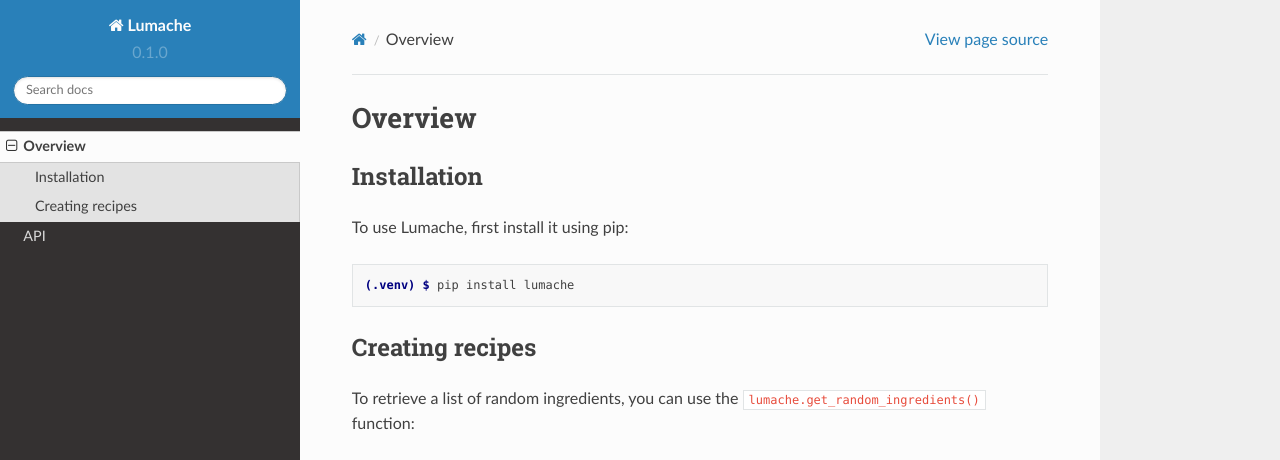
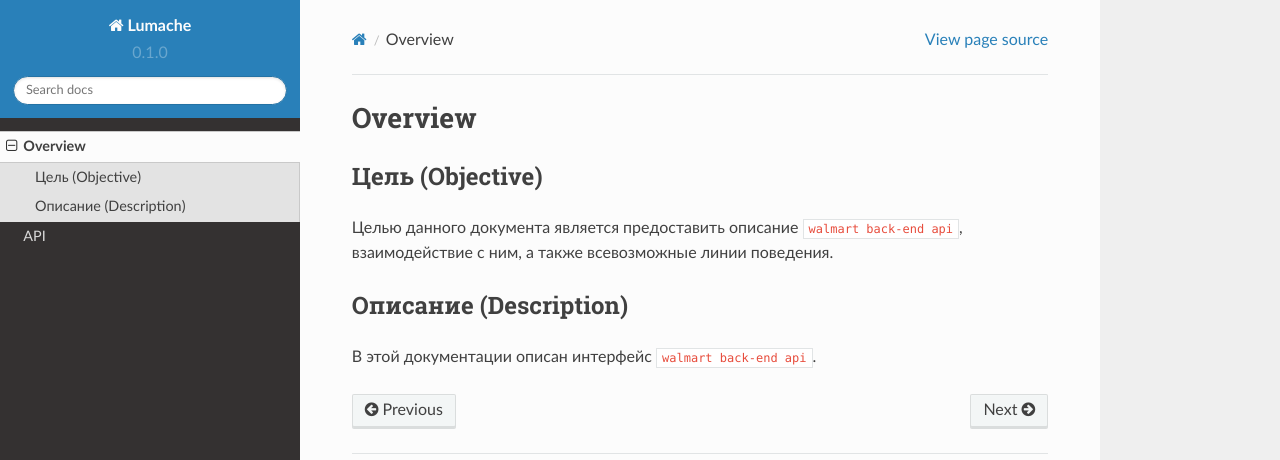
Before and after one commit to LyricalToxic/bwt-walmart-lacinia-api, a Sphinx documentation site: the page built from docs/source/overview.rst, in a window 1280 px wide and 1095 px high. Shown: the top 460 px of the window. Built offline with Sphinx 7.4.7 and the Read the Docs theme 2.0.0, drawn with Linux system fonts in a browser that asks for light colours; pages that are not in the unit, such as notebooks, are missing from menus; some of the changed text lies outside the part shown; grey boxes are pictures that could not be loaded.

Commit message:
feat(api::overview): add overview
remove template text
add short object and description

```diff
--- a/docs/source/overview.rst
+++ b/docs/source/overview.rst
@@ -1,33 +1,11 @@
 Overview
 =====
 
-.. _installation:
+Цель (Objective)
+-----------
+Целью данного документа является предоставить описание ``walmart back-end api``, взаимодействие с ним, а также всевозможные линии поведения.
 
-Installation
-------------
 
-To use Lumache, first install it using pip:
-
-.. code-block:: console
-
-   (.venv) $ pip install lumache
-
-Creating recipes
-----------------
-
-To retrieve a list of random ingredients,
-you can use the ``lumache.get_random_ingredients()`` function:
-
-.. autofunction:: lumache.get_random_ingredients
-
-The ``kind`` parameter should be either ``"meat"``, ``"fish"``,
-or ``"veggies"``. Otherwise, :py:func:`lumache.get_random_ingredients`
-will raise an exception.
-
-.. autoexception:: lumache.InvalidKindError
-
-For example:
-
->>> import lumache
->>> lumache.get_random_ingredients()
-['shells', 'gorgonzola', 'parsley']
+Описание (Description)
+-----------
+В этой документации описан интерфейс ``walmart back-end api``.
```
